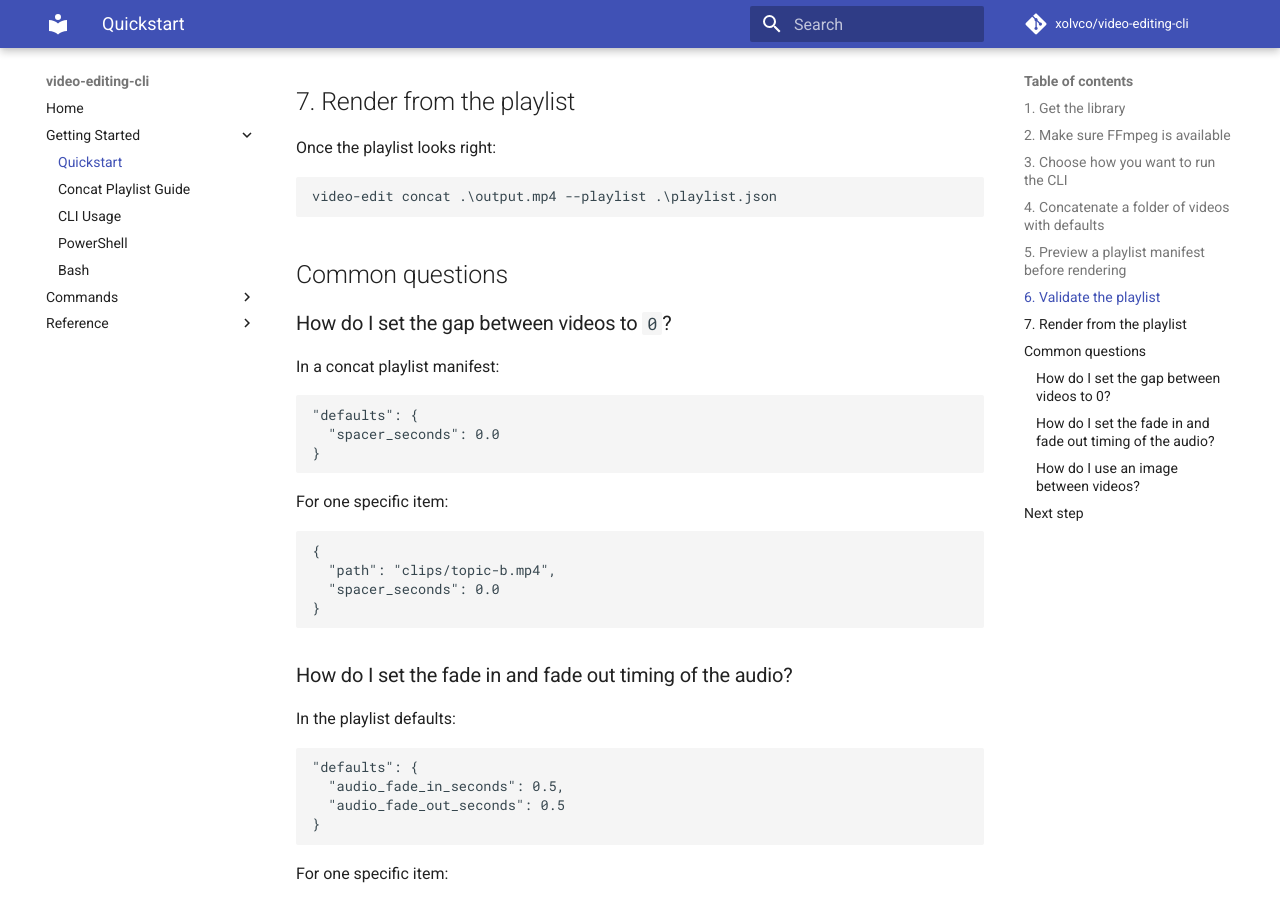
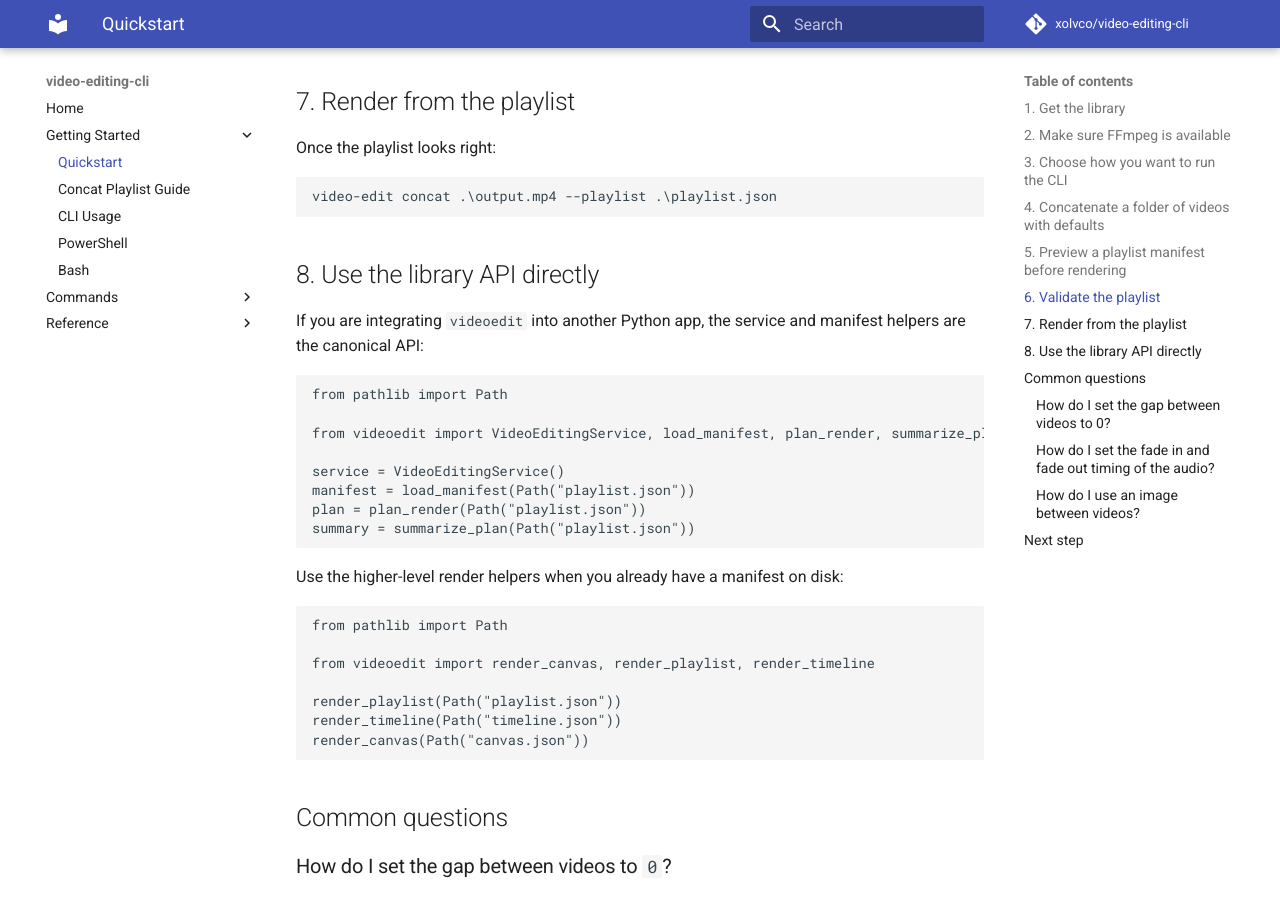
Before and after one commit to xolvco/videoedit, an MkDocs documentation site: the page built from docs/QUICKSTART.md, in a window 1280 px wide and 900 px high, scrolled down 2172 px. Built offline with MkDocs 1.6.1 and Material for MkDocs 9.7.7, drawn with Linux system fonts in a browser that asks for light colours; comment, search, counter and statistics services are not loaded.

Commit message:
Document canonical API and test ownership

````diff
--- a/docs/QUICKSTART.md
+++ b/docs/QUICKSTART.md
@@ -101,6 +101,33 @@ Once the playlist looks right:
 video-edit concat .\output.mp4 --playlist .\playlist.json
 ```
 
+## 8. Use the library API directly
+
+If you are integrating `videoedit` into another Python app, the service and manifest helpers are the canonical API:
+
+```python
+from pathlib import Path
+
+from videoedit import VideoEditingService, load_manifest, plan_render, summarize_plan
+
+service = VideoEditingService()
+manifest = load_manifest(Path("playlist.json"))
+plan = plan_render(Path("playlist.json"))
+summary = summarize_plan(Path("playlist.json"))
+```
+
+Use the higher-level render helpers when you already have a manifest on disk:
+
+```python
+from pathlib import Path
+
+from videoedit import render_canvas, render_playlist, render_timeline
+
+render_playlist(Path("playlist.json"))
+render_timeline(Path("timeline.json"))
+render_canvas(Path("canvas.json"))
+```
+
 ## Common questions
 
 ### How do I set the gap between videos to `0`?
````
Also changed, not shown: README.md (+29 -0 lines), docs/ARCHITECTURE.md (+14 -0 lines), docs/TEST_PLAN.md (+14 -3 lines).
